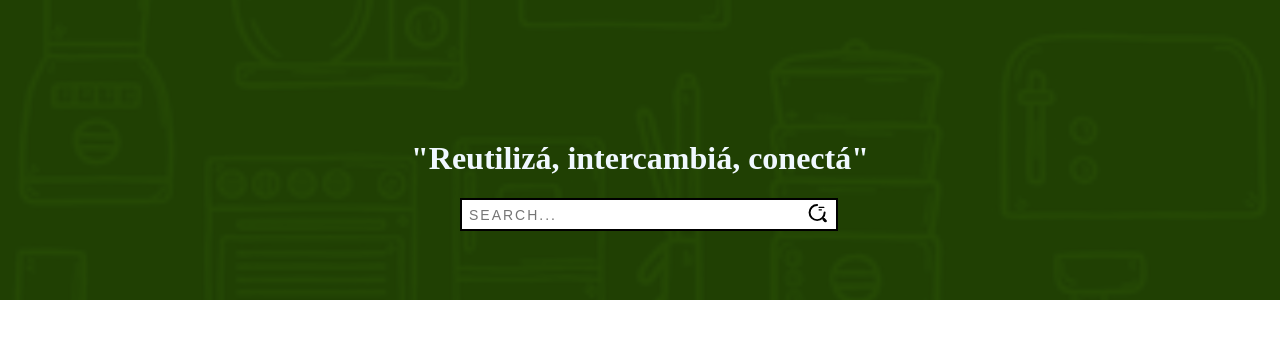
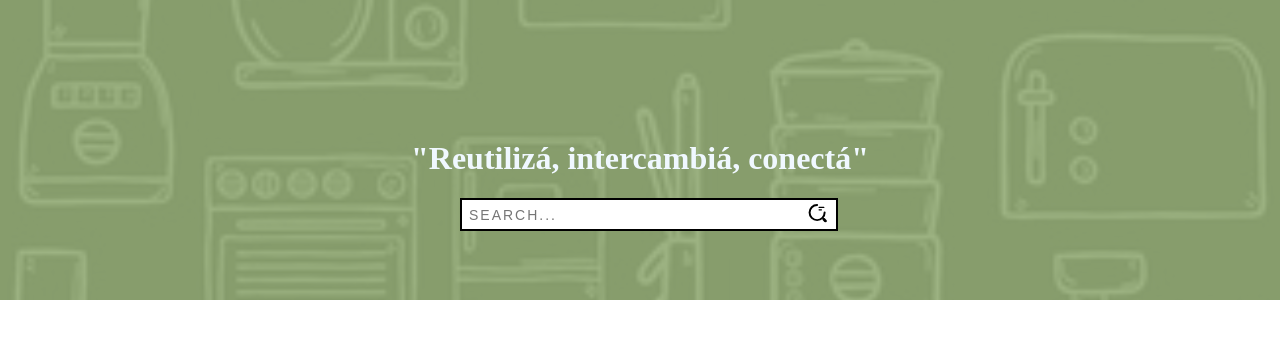
Before and after one commit to AngelAleman15/HandinHand, a PHP site: page / in a window 1280 px wide. Shown: the part 65-404 px from the top of the page. Run offline with PHP 8.4, Linux system fonts and the light colour scheme.

Commit message:
cambie el css de sb-container

```diff
--- a/css/style.css
+++ b/css/style.css
@@ -23,8 +23,6 @@ html{
     align-items: center;
     height: 300px;
     background-image: url(../img/fondito.jpg);
-    background-color: rgba(60, 104, 7, 1);
-    background-blend-mode: multiply;
 }
 
 .input-container {
```
